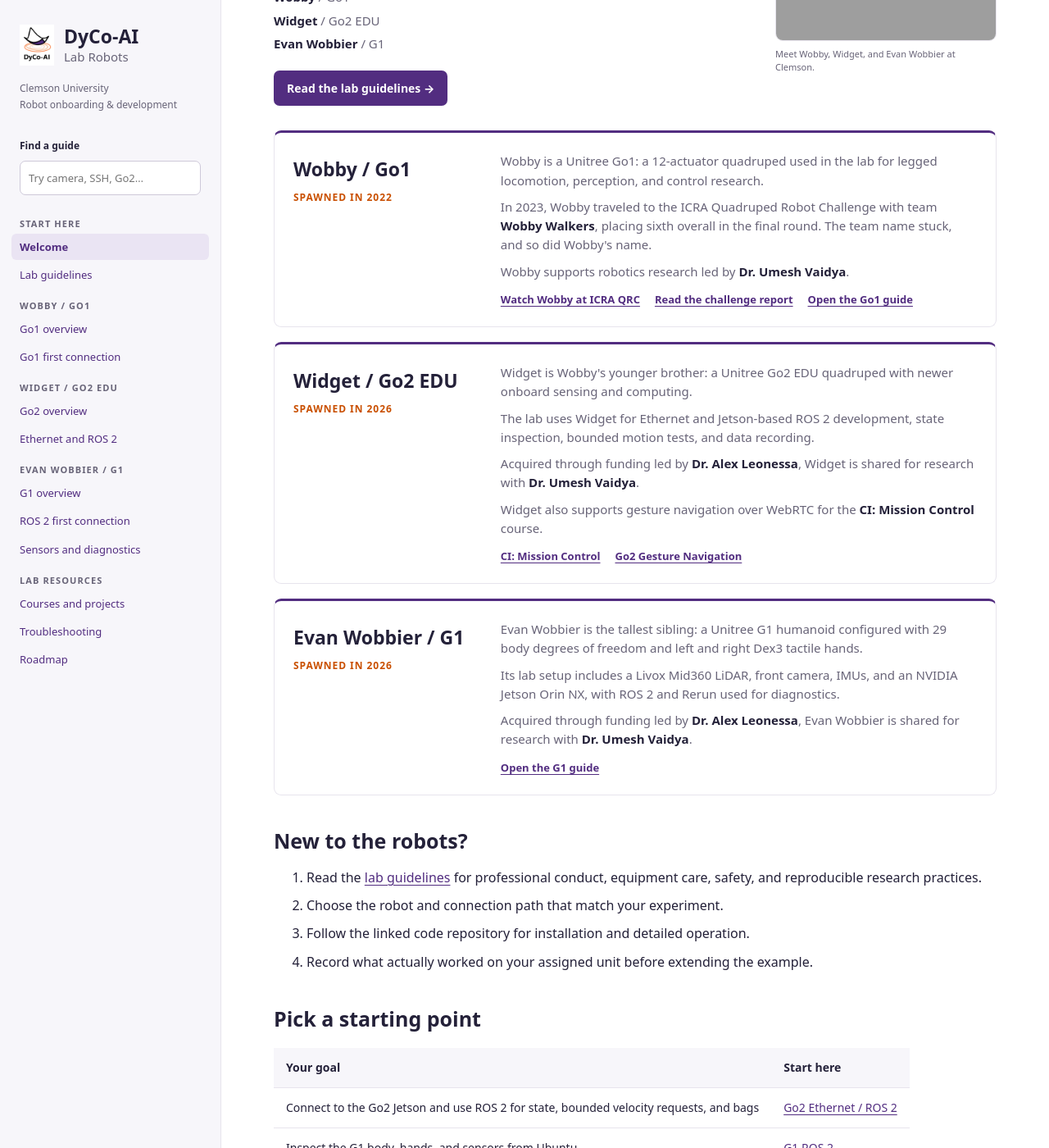
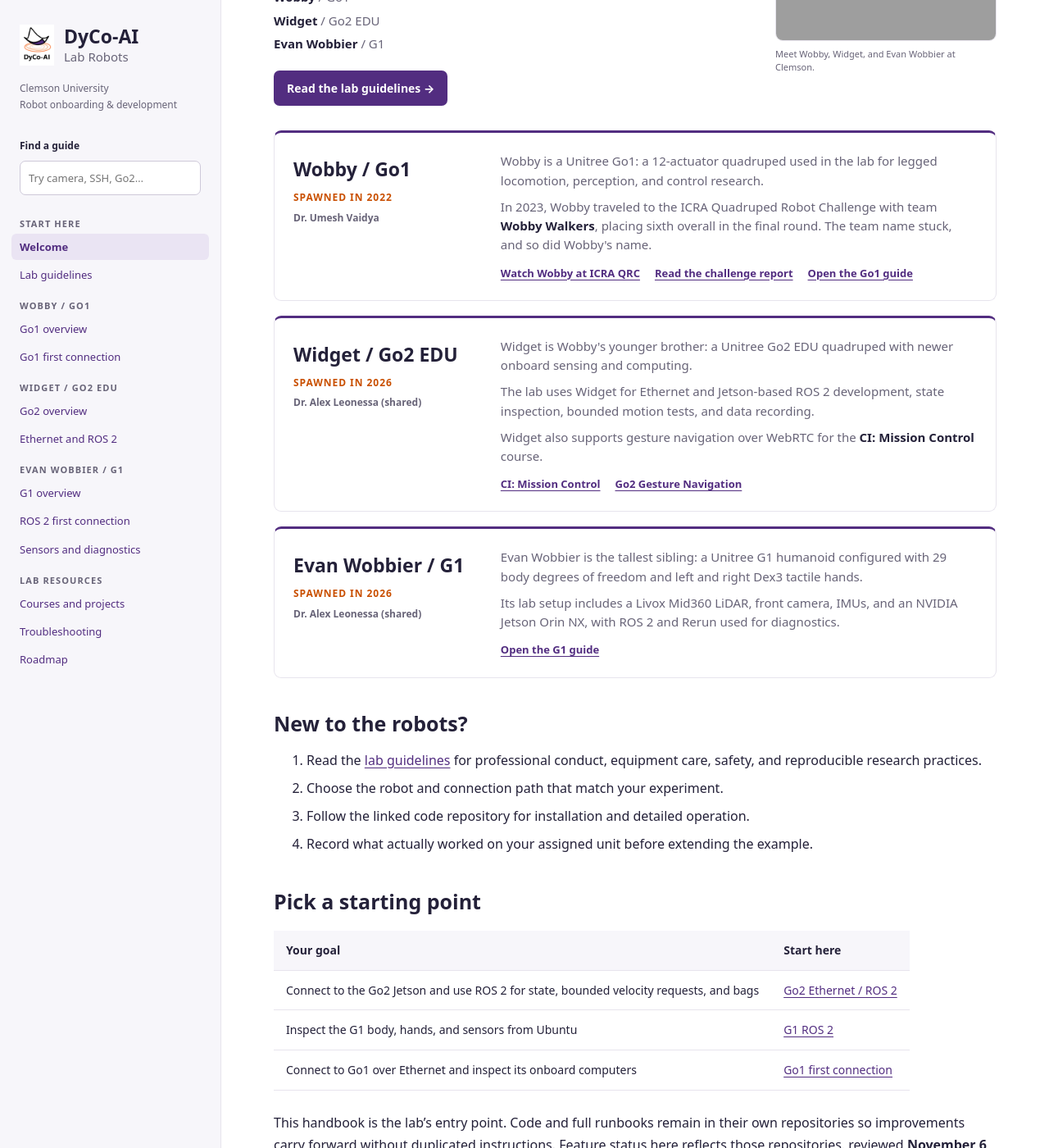
Before and after one commit to DyCo-AI/lab-robots, a Jekyll site: the page built from docs/index.md, in a window 1280 px wide and 1400 px high, scrolled down 434 px. Shown: the whole window at 82% size. Built offline with Jekyll 4.4.1, drawn with Linux system fonts in a browser that asks for light colours; grey boxes are pictures that could not be loaded.

Commit message:
Move robot faculty labels into tile headers

```diff
--- a/docs/_config.yml
+++ b/docs/_config.yml
@@ -2,7 +2,7 @@ title: DyCo-AI Lab Robots
 description: Robot onboarding and development guides for the DyCo-AI Lab at Clemson University.
 url: https://dyco-ai.github.io
 baseurl: /lab-robots
-asset_version: "2026-11-06-9"
+asset_version: "2026-11-06-10"
 markdown: kramdown
 highlighter: rouge
 kramdown:
--- a/docs/index.md
+++ b/docs/index.md
@@ -23,11 +23,11 @@ description: "Choose a robot and find its connection, sensor, and development gu
     <div class="robot-card-heading">
       <a href="{{ '/go1/' | relative_url }}"><strong>Wobby / Go1</strong></a>
       <span class="robot-spawned">Spawned in 2022</span>
+      <span class="robot-faculty">Dr. Umesh Vaidya</span>
     </div>
     <div class="robot-card-copy">
       <p>Wobby is a Unitree Go1: a 12-actuator quadruped used in the lab for legged locomotion, perception, and control research.</p>
       <p>In 2023, Wobby traveled to the ICRA Quadruped Robot Challenge with team <strong>Wobby Walkers</strong>, placing sixth overall in the final round. The team name stuck, and so did Wobby's name.</p>
-      <p>Wobby supports robotics research led by <strong>Dr. Umesh Vaidya</strong>.</p>
       <p class="robot-links"><a href="https://www.youtube.com/watch?v=Vqp2fmUyKt8&amp;list=PLhkxi2e2mJdc00o857554Solq4MgaqwZN&amp;index=6">Watch Wobby at ICRA QRC</a><a href="https://ieeexplore.ieee.org/document/10255505">Read the challenge report</a><a href="{{ '/go1/' | relative_url }}">Open the Go1 guide</a></p>
     </div>
   </article>
@@ -35,11 +35,11 @@ description: "Choose a robot and find its connection, sensor, and development gu
     <div class="robot-card-heading">
       <a href="{{ '/go2/' | relative_url }}"><strong>Widget / Go2 EDU</strong></a>
       <span class="robot-spawned">Spawned in 2026</span>
+      <span class="robot-faculty">Dr. Alex Leonessa (shared)</span>
     </div>
     <div class="robot-card-copy">
       <p>Widget is Wobby's younger brother: a Unitree Go2 EDU quadruped with newer onboard sensing and computing.</p>
       <p>The lab uses Widget for Ethernet and Jetson-based ROS 2 development, state inspection, bounded motion tests, and data recording.</p>
-      <p>Acquired through funding led by <strong>Dr. Alex Leonessa</strong>, Widget is shared for research with <strong>Dr. Umesh Vaidya</strong>.</p>
       <p>Widget also supports gesture navigation over WebRTC for the <strong>CI: Mission Control</strong> course.</p>
       <p class="robot-links"><a href="https://dyco-ai.github.io/go1_gesture_tracking/">CI: Mission Control</a><a href="https://github.com/sriram-2502/go2-gesture-nav">Go2 Gesture Navigation</a></p>
     </div>
@@ -48,11 +48,11 @@ description: "Choose a robot and find its connection, sensor, and development gu
     <div class="robot-card-heading">
       <a href="{{ '/g1/' | relative_url }}"><strong>Evan Wobbier / G1</strong></a>
       <span class="robot-spawned">Spawned in 2026</span>
+      <span class="robot-faculty">Dr. Alex Leonessa (shared)</span>
     </div>
     <div class="robot-card-copy">
       <p>Evan Wobbier is the tallest sibling: a Unitree G1 humanoid configured with 29 body degrees of freedom and left and right Dex3 tactile hands.</p>
       <p>Its lab setup includes a Livox Mid360 LiDAR, front camera, IMUs, and an NVIDIA Jetson Orin NX, with ROS 2 and Rerun used for diagnostics.</p>
-      <p>Acquired through funding led by <strong>Dr. Alex Leonessa</strong>, Evan Wobbier is shared for research with <strong>Dr. Umesh Vaidya</strong>.</p>
       <p class="robot-links"><a href="{{ '/g1/' | relative_url }}">Open the G1 guide</a></p>
     </div>
   </article>
```
Also changed, not shown: docs/assets/site.css.
